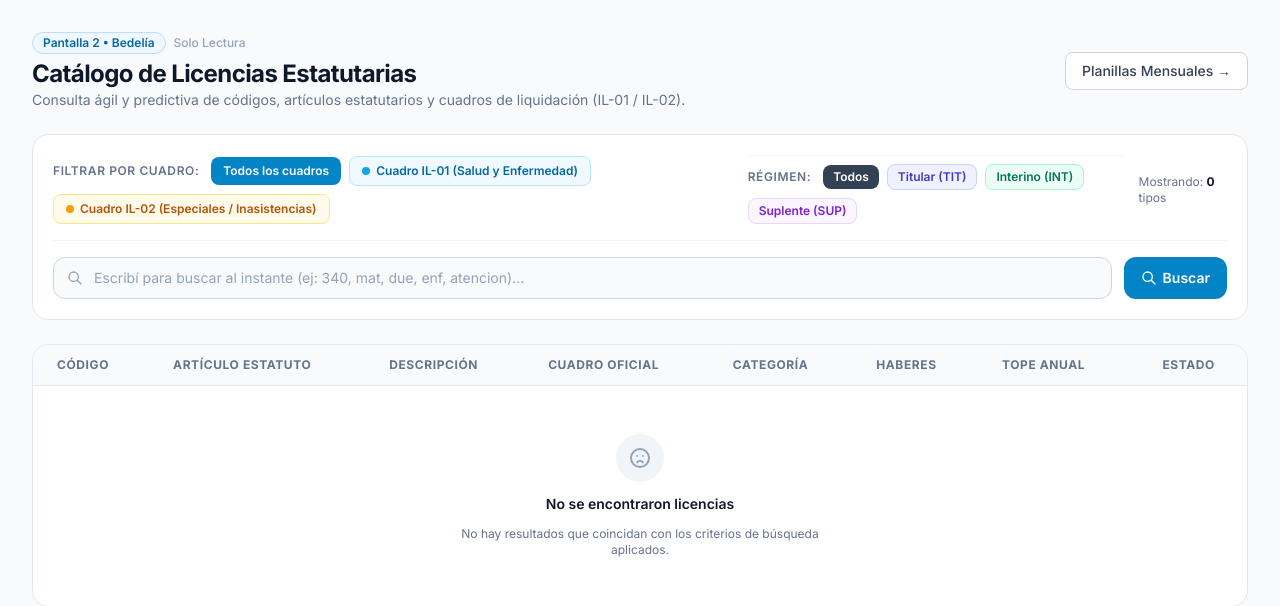
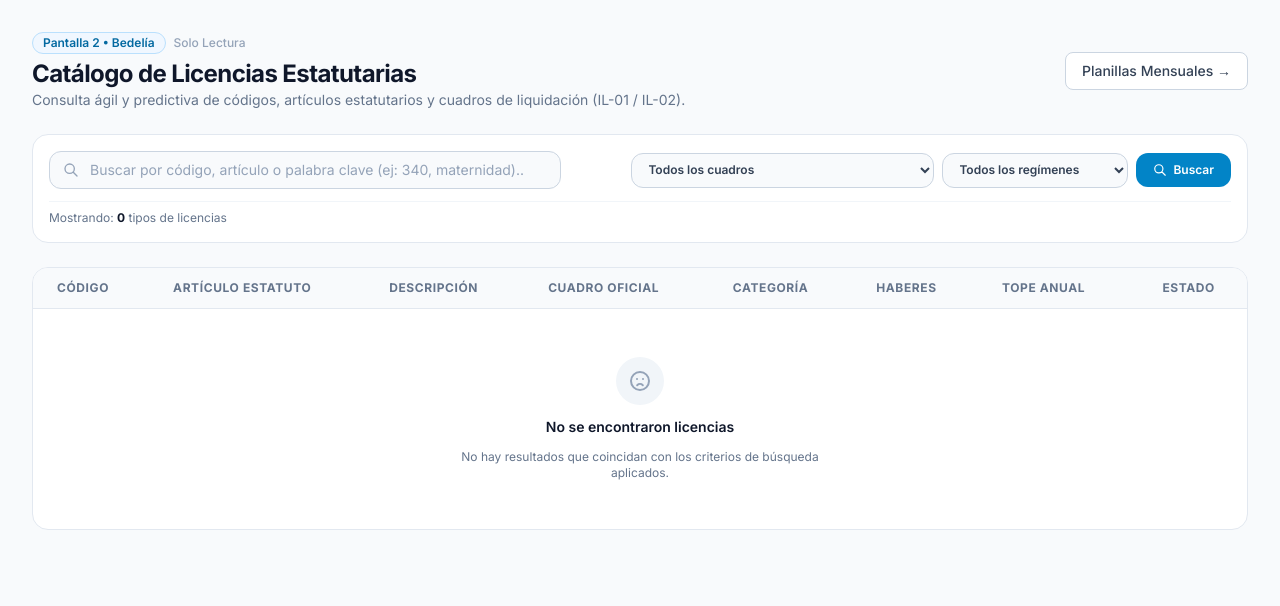
Before and after one commit to NeumannMaxii/zunin, a Django app: page /licencias/tipos/ in a window 1280 px wide. Shown: the part 94-700 px from the top of the page. Run offline with Django 5.2, Linux system fonts and the light colour scheme; the visitor is signed in with stand-in values (Sample User, id 1); data that the repository does not hold is empty; some libraries are stand-ins or nearby versions.

Commit message:
refactor(licencias): unificar filtros en desplegables y retirar tope repetido en descripcion

```diff
--- a/apps/licencias/templates/licencias/tipolicencia_list.html
+++ b/apps/licencias/templates/licencias/tipolicencia_list.html
@@ -23,72 +23,11 @@
         </div>
     </div>
 
-    <!-- Barra de Filtros y Búsqueda Predictiva -->
-    <div class="bg-white rounded-2xl border border-slate-200 shadow-xs p-5 space-y-4">
-        <!-- Pestañas de Cuadro -->
-        <div class="flex flex-col sm:flex-row sm:items-center justify-between gap-4 border-b border-slate-100 pb-4">
-            <div class="flex flex-wrap items-center gap-2">
-                <span class="text-xs font-semibold text-slate-500 uppercase tracking-wider mr-1">Filtrar por Cuadro:</span>
-
-                <!-- Todos -->
-                <a href="{% url 'licencias:tipolicencia_list' %}{% if q %}?q={{ q }}{% endif %}"
-                   class="inline-flex items-center px-3 py-1.5 rounded-lg text-xs font-semibold transition-colors {% if not cuadro %}bg-institucional-600 text-white shadow-xs{% else %}bg-slate-100 text-slate-600 hover:bg-slate-200 hover:text-slate-900{% endif %}">
-                    Todos los cuadros
-                </a>
-
-                <!-- Cuadro IL-01 -->
-                <a href="{% url 'licencias:tipolicencia_list' %}?cuadro=IL-01{% if q %}&q={{ q }}{% endif %}"
-                   class="inline-flex items-center px-3 py-1.5 rounded-lg text-xs font-semibold transition-colors {% if cuadro == 'IL-01' %}bg-sky-600 text-white shadow-xs{% else %}bg-sky-50 text-sky-700 hover:bg-sky-100 border border-sky-200{% endif %}">
-                    <span class="w-2 h-2 rounded-full mr-1.5 {% if cuadro == 'IL-01' %}bg-white{% else %}bg-sky-500{% endif %}"></span>
-                    Cuadro IL-01 (Salud y Enfermedad)
-                </a>
-
-                <!-- Cuadro IL-02 -->
-                <a href="{% url 'licencias:tipolicencia_list' %}?cuadro=IL-02{% if q %}&q={{ q }}{% endif %}{% if regimen %}&regimen={{ regimen }}{% endif %}"
-                   class="inline-flex items-center px-3 py-1.5 rounded-lg text-xs font-semibold transition-colors {% if cuadro == 'IL-02' %}bg-amber-600 text-white shadow-xs{% else %}bg-amber-50 text-amber-700 hover:bg-amber-100 border border-amber-200{% endif %}">
-                    <span class="w-2 h-2 rounded-full mr-1.5 {% if cuadro == 'IL-02' %}bg-white{% else %}bg-amber-500{% endif %}"></span>
-                    Cuadro IL-02 (Especiales / Inasistencias)
-                </a>
-            </div>
-
-            <!-- Filtro de Régimen de Revista (Ticket 17.1) -->
-            <div class="flex flex-wrap items-center gap-2 pt-2 border-t border-slate-100">
-                <span class="text-xs font-semibold text-slate-500 uppercase tracking-wider mr-1">Régimen:</span>
-                <a href="{% url 'licencias:tipolicencia_list' %}?{% if cuadro %}cuadro={{ cuadro }}{% endif %}{% if q %}&q={{ q }}{% endif %}"
-                   class="inline-flex items-center px-2.5 py-1 rounded-lg text-xs font-semibold transition-colors {% if not regimen %}bg-slate-700 text-white shadow-xs{% else %}bg-slate-100 text-slate-600 hover:bg-slate-200{% endif %}">
-                    Todos
-                </a>
-                <a href="{% url 'licencias:tipolicencia_list' %}?regimen=TIT{% if cuadro %}&cuadro={{ cuadro }}{% endif %}{% if q %}&q={{ q }}{% endif %}"
-                   class="inline-flex items-center px-2.5 py-1 rounded-lg text-xs font-semibold transition-colors {% if regimen == 'TIT' %}bg-indigo-600 text-white shadow-xs{% else %}bg-indigo-50 text-indigo-700 hover:bg-indigo-100 border border-indigo-200{% endif %}">
-                    Titular (TIT)
-                </a>
-                <a href="{% url 'licencias:tipolicencia_list' %}?regimen=INT{% if cuadro %}&cuadro={{ cuadro }}{% endif %}{% if q %}&q={{ q }}{% endif %}"
-                   class="inline-flex items-center px-2.5 py-1 rounded-lg text-xs font-semibold transition-colors {% if regimen == 'INT' %}bg-emerald-600 text-white shadow-xs{% else %}bg-emerald-50 text-emerald-700 hover:bg-emerald-100 border border-emerald-200{% endif %}">
-                    Interino (INT)
-                </a>
-                <a href="{% url 'licencias:tipolicencia_list' %}?regimen=SUP{% if cuadro %}&cuadro={{ cuadro }}{% endif %}{% if q %}&q={{ q }}{% endif %}"
-                   class="inline-flex items-center px-2.5 py-1 rounded-lg text-xs font-semibold transition-colors {% if regimen == 'SUP' %}bg-purple-600 text-white shadow-xs{% else %}bg-purple-50 text-purple-700 hover:bg-purple-100 border border-purple-200{% endif %}">
-                    Suplente (SUP)
-                </a>
-            </div>
-
-            <!-- Contador de Resultados Dinámico -->
-            <div class="text-xs text-slate-500">
-                Mostrando: <span id="contador-encontrados" class="font-bold text-slate-900">{{ total_encontrados }}</span> tipos
-            </div>
-        </div>
-
-        <!-- Formulario de Búsqueda Predictiva ?q= -->
-        <form method="get" action="{% url 'licencias:tipolicencia_list' %}" class="flex flex-col sm:flex-row items-stretch sm:items-center gap-3">
-            {% if cuadro %}
-            <input type="hidden" name="cuadro" value="{{ cuadro }}">
-            {% endif %}
-            {% if regimen %}
-            <input type="hidden" name="regimen" value="{{ regimen }}">
-            {% endif %}
-
-            <!-- Input con Sugerencias y Filtrado en Tiempo Real -->
-            <div class="relative flex-1">
+    <!-- Barra Unificada de Filtros y Búsqueda -->
+    <div class="bg-white rounded-2xl border border-slate-200 shadow-xs p-4 space-y-3">
+        <form method="get" action="{% url 'licencias:tipolicencia_list' %}" class="flex flex-col lg:flex-row lg:items-center justify-between gap-3">
+            <!-- Buscador en tiempo real -->
+            <div class="relative flex-1 min-w-[240px] max-w-lg">
                 <div class="absolute inset-y-0 left-0 pl-3.5 flex items-center pointer-events-none text-slate-400">
                     <svg class="h-4 w-4" fill="none" stroke="currentColor" viewBox="0 0 24 24">
                         <path stroke-linecap="round" stroke-linejoin="round" stroke-width="2" d="M21 21l-6-6m2-5a7 7 0 11-14 0 7 7 0 0114 0z"/>
@@ -100,13 +39,13 @@
                        value="{{ q }}"
                        list="sugerencias-licencias"
                        autocomplete="off"
-                       placeholder="Escribí para buscar al instante (ej: 340, mat, due, enf, atencion)..."
-                       class="block w-full pl-10 pr-10 py-2.5 bg-slate-50 hover:bg-white focus:bg-white border border-slate-300 rounded-xl text-sm text-slate-900 placeholder-slate-400 focus:outline-none focus:ring-2 focus:ring-institucional-600 focus:border-institucional-600 transition-colors">
+                       placeholder="Buscar por código, artículo o palabra clave (ej: 340, maternidad)..."
+                       class="block w-full pl-10 pr-9 py-2 bg-slate-50 hover:bg-white focus:bg-white border border-slate-300 rounded-xl text-sm text-slate-900 placeholder-slate-400 focus:outline-none focus:ring-2 focus:ring-institucional-600 focus:border-institucional-600 transition-colors">
 
                 <!-- Botón rápido para limpiar texto del input -->
                 <button type="button"
                         id="clear-search-btn"
-                        class="hidden absolute inset-y-0 right-0 pr-3.5 flex items-center text-slate-400 hover:text-slate-600 focus:outline-none"
+                        class="hidden absolute inset-y-0 right-0 pr-3 flex items-center text-slate-400 hover:text-slate-600 focus:outline-none"
                         title="Borrar texto">
                     <svg class="w-4 h-4" fill="none" stroke="currentColor" viewBox="0 0 24 24">
                         <path stroke-linecap="round" stroke-linejoin="round" stroke-width="2" d="M6 18L18 6M6 6l12 12" />
@@ -125,40 +64,68 @@
                 {% endfor %}
             </datalist>
 
-            <div class="flex items-center gap-2">
-                <button type="submit" class="inline-flex items-center justify-center px-4 py-2.5 border border-transparent shadow-xs text-sm font-semibold rounded-xl text-white bg-institucional-600 hover:bg-institucional-700 transition-colors">
-                    <svg class="w-4 h-4 mr-1.5" fill="none" stroke="currentColor" viewBox="0 0 24 24">
+            <!-- Desplegables de Filtrado y Acciones -->
+            <div class="flex flex-wrap items-center gap-2">
+                <!-- Desplegable Cuadro Oficial -->
+                <select name="cuadro"
+                        onchange="this.form.submit()"
+                        class="text-xs font-semibold rounded-xl border border-slate-300 bg-slate-50 hover:bg-white py-2 pl-3 pr-8 shadow-2xs focus:border-institucional-600 focus:ring-institucional-600 text-slate-700 transition-colors cursor-pointer">
+                    <option value="" {% if not cuadro %}selected{% endif %}>Todos los cuadros</option>
+                    <option value="IL-01" {% if cuadro == 'IL-01' %}selected{% endif %}>Cuadro IL-01 (Salud y Enfermedad)</option>
+                    <option value="IL-02" {% if cuadro == 'IL-02' %}selected{% endif %}>Cuadro IL-02 (Especiales / Inasistencias)</option>
+                </select>
+
+                <!-- Desplegable Régimen de Revista -->
+                <select name="regimen"
+                        onchange="this.form.submit()"
+                        class="text-xs font-semibold rounded-xl border border-slate-300 bg-slate-50 hover:bg-white py-2 pl-3 pr-8 shadow-2xs focus:border-institucional-600 focus:ring-institucional-600 text-slate-700 transition-colors cursor-pointer">
+                    <option value="" {% if not regimen %}selected{% endif %}>Todos los regímenes</option>
+                    <option value="TIT" {% if regimen == 'TIT' %}selected{% endif %}>Titular (TIT)</option>
+                    <option value="INT" {% if regimen == 'INT' %}selected{% endif %}>Interino (INT)</option>
+                    <option value="SUP" {% if regimen == 'SUP' %}selected{% endif %}>Suplente (SUP)</option>
+                </select>
+
+                <button type="submit" class="inline-flex items-center px-4 py-2 border border-transparent shadow-xs text-xs font-semibold rounded-xl text-white bg-institucional-600 hover:bg-institucional-700 transition-colors">
+                    <svg class="w-3.5 h-3.5 mr-1.5" fill="none" stroke="currentColor" viewBox="0 0 24 24">
                         <path stroke-linecap="round" stroke-linejoin="round" stroke-width="2" d="M21 21l-6-6m2-5a7 7 0 11-14 0 7 7 0 0114 0z" />
                     </svg>
                     Buscar
                 </button>
 
-                {% if q or cuadro %}
-                <a href="{% url 'licencias:tipolicencia_list' %}" class="inline-flex items-center justify-center px-3.5 py-2.5 border border-slate-300 shadow-xs text-sm font-medium rounded-xl text-slate-700 bg-white hover:bg-slate-50 transition-colors" title="Restablecer todos los filtros">
+                {% if q or cuadro or regimen %}
+                <a href="{% url 'licencias:tipolicencia_list' %}" class="inline-flex items-center px-3 py-2 border border-slate-300 shadow-xs text-xs font-medium rounded-xl text-slate-700 bg-white hover:bg-slate-50 transition-colors" title="Restablecer todos los filtros">
                     Limpiar
                 </a>
                 {% endif %}
             </div>
         </form>
 
-        <!-- Filtros Activos Chips -->
-        {% if q or cuadro %}
-        <div class="flex flex-wrap items-center gap-2 pt-2 border-t border-slate-100 text-xs">
-            <span class="text-slate-400">Filtros activos:</span>
+        <!-- Barra inferior discreta: contador y filtros activos -->
+        <div class="flex flex-wrap items-center justify-between gap-2 pt-2 border-t border-slate-100 text-xs text-slate-500">
+            <div>
+                Mostrando: <span id="contador-encontrados" class="font-bold text-slate-900">{{ total_encontrados }}</span> tipos de licencias
+            </div>
+            {% if q or cuadro or regimen %}
+            <div class="flex flex-wrap items-center gap-1.5 text-[11px]">
+                <span class="text-slate-400">Activo:</span>
                 {% if cuadro %}
-            <span class="inline-flex items-center px-2 py-0.5 rounded-md bg-slate-100 text-slate-800 font-medium">
+                <span class="inline-flex items-center px-2 py-0.5 rounded-md bg-sky-50 text-sky-700 border border-sky-200 font-medium">
                     Cuadro: {{ cuadro }}
-                <a href="{% url 'licencias:tipolicencia_list' %}{% if q %}?q={{ q }}{% endif %}" class="ml-1 text-slate-400 hover:text-slate-700" title="Quitar filtro de cuadro">&times;</a>
+                </span>
+                {% endif %}
+                {% if regimen %}
+                <span class="inline-flex items-center px-2 py-0.5 rounded-md bg-indigo-50 text-indigo-700 border border-indigo-200 font-medium">
+                    Régimen: {{ regimen }}
                 </span>
                 {% endif %}
                 {% if q %}
-            <span class="inline-flex items-center px-2 py-0.5 rounded-md bg-slate-100 text-slate-800 font-medium">
-                Texto: "{{ q }}"
-                <a href="{% url 'licencias:tipolicencia_list' %}{% if cuadro %}?cuadro={{ cuadro }}{% endif %}" class="ml-1 text-slate-400 hover:text-slate-700" title="Quitar filtro de texto">&times;</a>
+                <span class="inline-flex items-center px-2 py-0.5 rounded-md bg-slate-100 text-slate-700 border border-slate-200 font-medium">
+                    "{{ q }}"
                 </span>
                 {% endif %}
             </div>
             {% endif %}
+        </div>
     </div>
 
     <!-- Tabla de Licencias -->
@@ -189,9 +156,6 @@
                         </td>
                         <td class="px-6 py-4 text-slate-700 max-w-xs sm:max-w-md">
                             <div class="font-medium text-slate-900">{{ lic.descripcion }}</div>
-                            {% if lic.cantidad_duracion %}
-                            <div class="text-xs text-slate-500 mt-0.5">{{ lic.cantidad_duracion }}</div>
-                            {% endif %}
                         </td>
                         <td class="px-6 py-4 whitespace-nowrap">
                             {% if lic.cuadro_mensual == 'IL-01' or lic.cuadro_mensual == 'DL-01' %}
```
Lines whose indentation alone changed are shown as unchanged.
